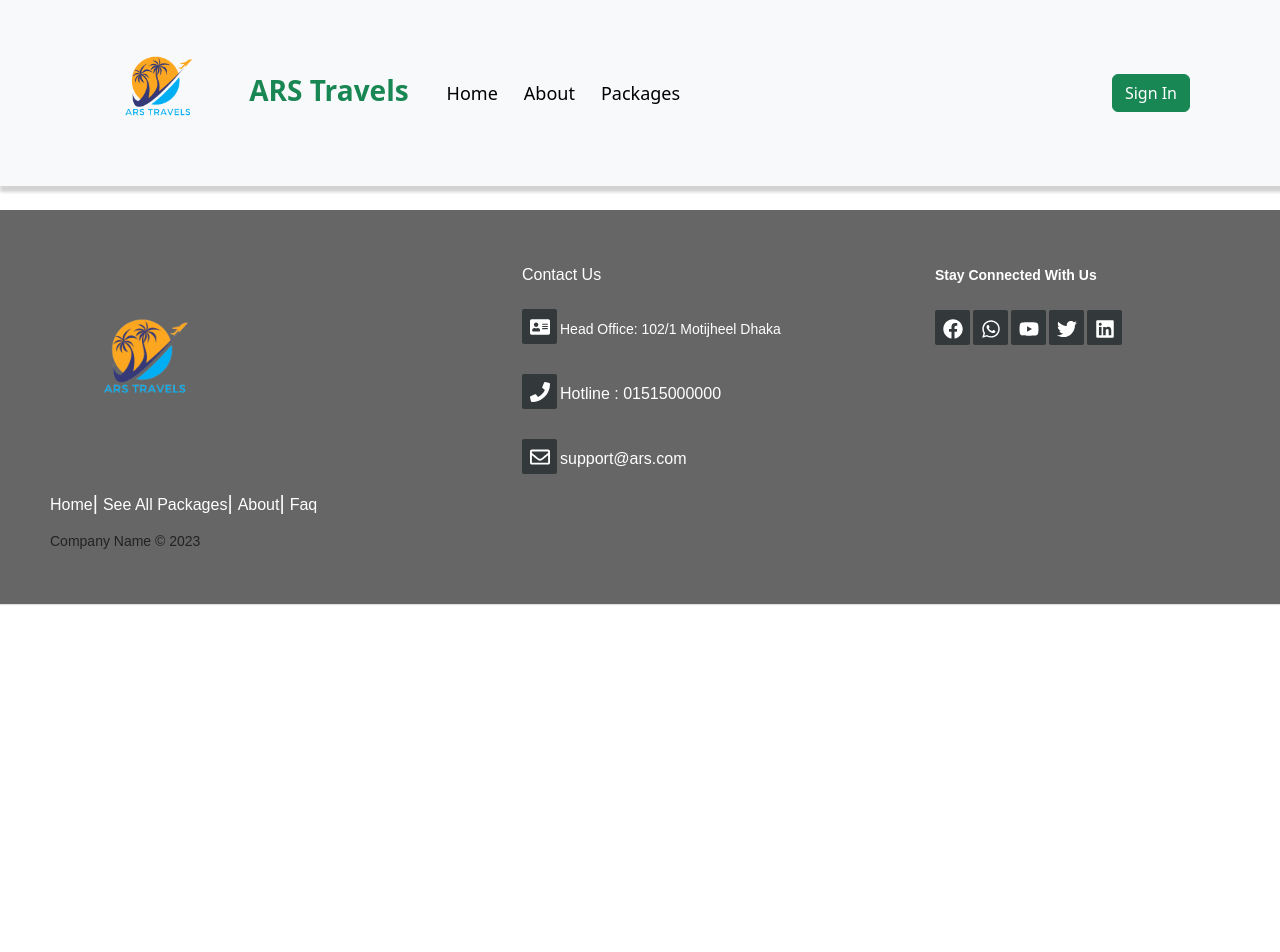
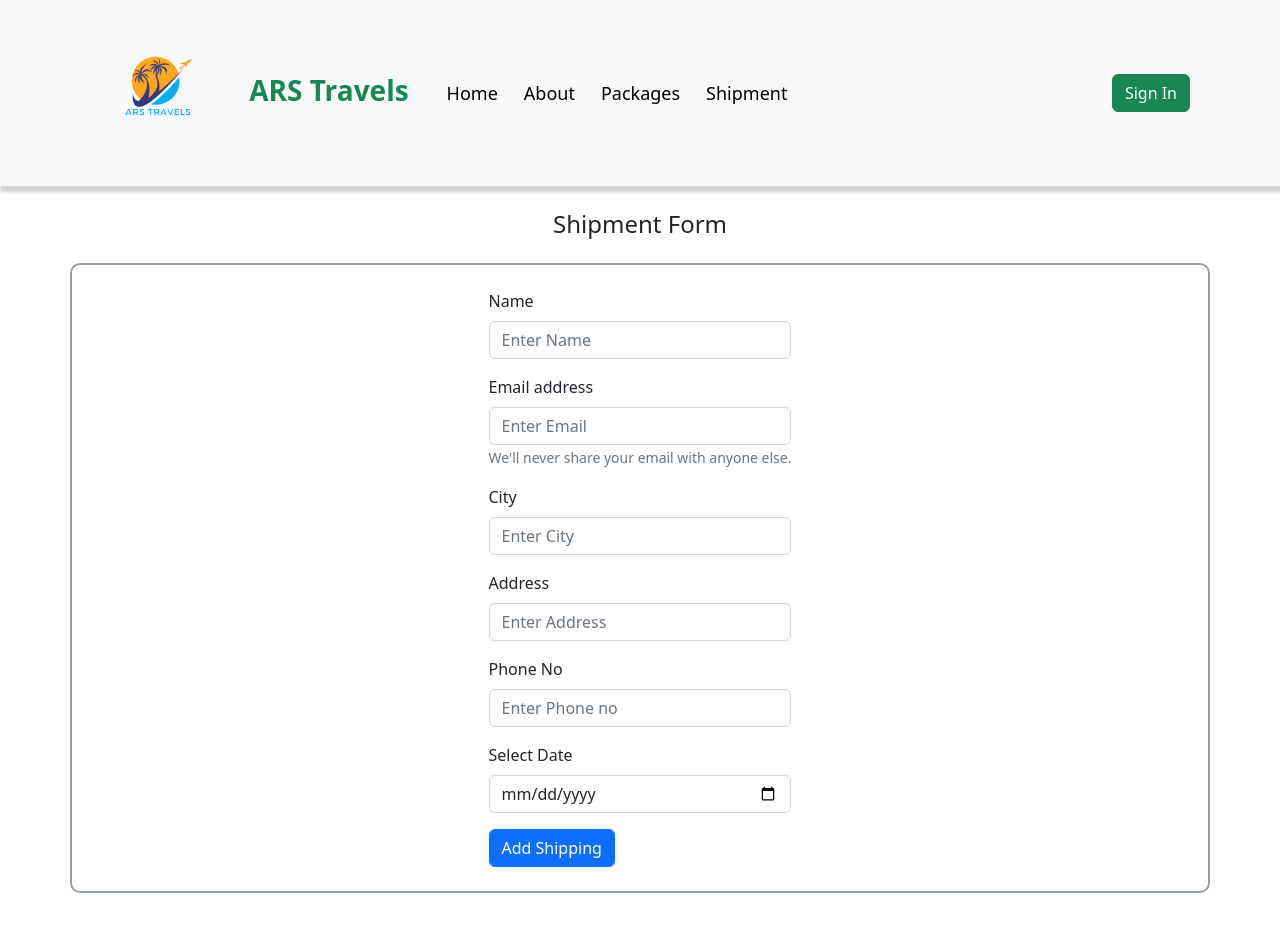
Before and after one commit to Sawom/ARS-Travels, a React (Create React App) app: page /shipment in a window 1280 px wide. Shown: the top 952 px of the page. Before the commit the page ends 800 px from the top, so only its background shows below. Built offline with nearby package versions, Linux system fonts and the light colour scheme; no server answers.

Commit message:
shipment added

```diff
--- a/package.json
+++ b/package.json
@@ -20,7 +20,7 @@
     "react-icons": "^4.8.0",
     "react-router-dom": "^6.2.2",
     "react-scripts": "5.0.0",
-    "react-toastify": "^9.1.1",
+    "react-toastify": "^9.1.2",
     "web-vitals": "^2.1.4"
   },
   "scripts": {
--- a/src/App.js
+++ b/src/App.js
@@ -9,6 +9,8 @@ import Footer from './Components/Shared/Footer/Footer';
 import About from './Components/About/About';
 import Register from './Components/Register/Register';
 import Login from './Components/Login/Login';
+import NotFound from './Components/NotFound/NotFound';
+import Shipment from './Components/Shipment/Shipment';
 
 function App() {
   return (
@@ -22,6 +24,8 @@ function App() {
         <Route path='/register' element={ <Register></Register> } ></Route>
         <Route path='/login' element={ <Login></Login> } ></Route>
         <Route path='packinfo/:id' element={ <PackageDetails></PackageDetails> } ></Route>
+        <Route path='/shipment' element={ <Shipment></Shipment> } ></Route>
+        <Route path='*' element={ <NotFound></NotFound> } ></Route>
       </Routes>
       <Footer></Footer>
     </div>
--- a/src/Components/Login/Login.js
+++ b/src/Components/Login/Login.js
@@ -1,8 +1,10 @@
 import { getAuth, sendPasswordResetEmail, signInWithEmailAndPassword } from 'firebase/auth';
 import React, { useState } from 'react';
-import { Button, Form } from 'react-bootstrap';
+import { Alert, Button, Form } from 'react-bootstrap';
 import { FaSignInAlt } from 'react-icons/fa';
 import { Link } from 'react-router-dom';
+import { toast, ToastContainer } from 'react-toastify';
+import 'react-toastify/dist/ReactToastify.css';
 import SocialLogin from '../SocialLogin/SocialLogin';
 import './Login.css'
 
@@ -18,11 +20,6 @@ const Login = () => {
     // password
     const handlePassword = event => {
         setPassword(event.target.value);
-    }
-    // reset password
-    const handleResetPassword = () => {
-        sendPasswordResetEmail(auth, email)
-        .then(result => { })
     }
     // handle login
     const handleLogin = (email, password)=>{
@@ -40,6 +37,17 @@ const Login = () => {
     const handleUserLogin = event =>{
         event.preventDefault();
         handleLogin(email, password);
+    }
+    // reset password
+    const resetPassword = async () => {
+        if (email) {
+            await sendPasswordResetEmail(auth, email)
+            .then(result =>{})
+            alert('email sent');
+        }
+        else{
+            alert('please enter your email address');
+        }
     }
 
     return (
@@ -69,6 +77,9 @@ const Login = () => {
                      <br />
                     <p>New to ARS Travels? <Link as={Link} className='txt' to="/register">Register Here</Link>  </p>
                     <SocialLogin></SocialLogin>
+                    {/* reset password */}
+                     <p>Forget Password? <button className='btn btn-link text-primary pe-auto text-decoration-none'
+             onClick={resetPassword}>Reset Password</button> </p>
                 </Form>
             </div>
         </div>
--- /dev/null
+++ b/src/Components/NotFound/NotFound.js
@@ -0,0 +1,14 @@
+import React from 'react';
+import not from '../../images/not.gif'
+
+const NotFound = () => {
+    return (
+        <div>
+            <br /> <br />
+            <img className='w-100' src={not} alt="" />
+            <br /> <br />
+        </div>
+    );
+};
+
+export default NotFound;
--- a/src/Components/Shared/Footer/Footer.js
+++ b/src/Components/Shared/Footer/Footer.js
@@ -13,7 +13,7 @@ const Footer = () => {
 				<img height={200} src={LOGO} alt="" />
 
 
-				<p class="footer-links">
+				<p className="footer-links">
 					<a href="#" className="link-1">Home</a>
 					<a href="#">See All Packages</a>
 					<a href="#">About</a>
--- a/src/Components/Shared/Header/Header.js
+++ b/src/Components/Shared/Header/Header.js
@@ -27,6 +27,7 @@ const Header = () => {
                             <Nav.Link as={Link} className='menue' to="home">Home</Nav.Link>
                             <Nav.Link as={Link} className='menue' to="about">About</Nav.Link>
                             <Nav.Link as={Link} className='menue' to="packages">Packages</Nav.Link>
+                            <Nav.Link as={Link} className='menue' to="shipment">Shipment</Nav.Link>
                         </Nav>
                         {/* 2 */}
                         <Nav>
--- /dev/null
+++ b/src/Components/Shipment/Shipment.js
@@ -0,0 +1,141 @@
+import React, { useEffect, useState } from 'react';
+import { Button, Form, ListGroup } from 'react-bootstrap';
+import { Link } from 'react-router-dom';
+
+const Shipment = () => {
+    const [error, setError] = useState('');
+    const [shipment , setShipment] = useState({});
+    // date picker
+    const [date, setDate] = useState();
+    // shipment info loading
+    const [info, setInfo] = useState([]);
+     useEffect(()=>{
+        fetch('http://localhost:5000/shipment')
+        .then(res => res.json())
+        .then(data => setInfo(data));
+    }, []) // end
+
+    // input from form
+    const handleInput = event =>{
+        const field = event.target.name;
+        const value = event.target.value;
+        const newShipment = {...shipment};
+        newShipment[field] = value;
+        setShipment(newShipment);
+    }
+
+     // add data shipment
+    const handleAddShipment = (event) =>{
+        event.preventDefault();
+        console.log(shipment);
+        fetch(`http://localhost:5000/shipment`, {
+            method : 'POST',
+            headers: {
+                'content-type' : 'application/json'
+            },
+            body: JSON.stringify(shipment)
+        } )
+        .then(res => res.json())
+        .then(data =>{
+           if(data.acknowledged){
+                alert('user added');
+                const refresh = window.location.reload(true);
+                event.target.reset();
+           }
+
+        })
+    }
+     // delete
+    const handleDelete = id=> {
+        const agree = window.confirm(`are you sure want to delete: ${id}`);
+        if(agree){
+            fetch(`http://localhost:5000/shipment/${id}`, {
+                method: 'DELETE'
+            })
+            .then(res => res.json())
+            .then(data =>{
+                if(data.deletedCount > 0){
+                    alert('deleted successfully!');
+                    const remainingShipment = info.filter(inf => inf._id !== id );
+                    setInfo(remainingShipment);
+                }
+            })
+        }
+    }
+
+    return (
+        <div>
+            <h4 className='App my-4'>Shipment Form</h4>
+            <div className='container my-4 center' >
+                <Form onSubmit={handleAddShipment} className='my-4'>
+                    {/* name */}
+                    <Form.Group className="mb-3" controlId="formBasicText">
+                        <Form.Label>Name</Form.Label>
+                        <Form.Control  onChange={handleInput} required  name="name" type="text" placeholder="Enter Name" />
+                    </Form.Group>
+                    {/* email */}
+                    <Form.Group className="mb-3" controlId="formBasicEmail">
+                        <Form.Label>Email address</Form.Label>
+                        <Form.Control onChange={handleInput} required type="email" name="email" placeholder="Enter Email" />
+                        <Form.Text className="text-muted">
+                        We'll never share your email with anyone else.
+                        </Form.Text>
+                    </Form.Group>
+                    {/* city */}
+                    <Form.Group className="mb-3" controlId="formBasicText">
+                        <Form.Label>City</Form.Label>
+                        <Form.Control onChange={handleInput} required  name="city" type="text" placeholder="Enter City" />
+                    </Form.Group>
+                    {/* address */}
+                    <Form.Group className="mb-3" controlId="formBasicText">
+                        <Form.Label> Address </Form.Label>
+                        <Form.Control onChange={handleInput} required  name="address" type="text" placeholder="Enter Address" />
+                    </Form.Group>
+                    {/* phone no */}
+                    <Form.Group className="mb-3" controlId="formBasicText">
+                        <Form.Label>Phone No</Form.Label>
+                        <Form.Control onChange={handleInput} required name="phoneno" type="number" placeholder="Enter Phone no" />
+                    </Form.Group>
+                    {/* date */}
+                    <Form.Group className="mb-3" controlId="formBasicText">
+                        <Form.Label>Select Date</Form.Label>
+                        <Form.Control onChange={handleInput} required name="date" type="date"  placeholder="Enter date" />
+                    </Form.Group>
+                    {/* button */}
+                    <Button variant="primary" type="submit">
+                        Add Shipping
+                    </Button>
+                </Form>
+            </div>
+            <br /><br />
+            <h2 className='app' >Shipment information</h2>
+            {/* showing shipment info */}
+            <div className='container'>
+                {
+                    info.map( shipInfo =>  <ListGroup as="ol" key={shipInfo._id}>
+                        <ListGroup.Item
+                            as="li"
+                            className="d-flex justify-content-between align-items-start"
+                        >
+                            <div className="ms-2 me-auto">
+                            <div className="fw-bold">Name: {shipInfo.name} </div>
+                             <p>Email: {shipInfo.email} </p>
+                             <p>City: {shipInfo.city} </p>
+                             <p>Address: {shipInfo.address} </p>
+                             <p> Phone: {shipInfo.phoneno }</p>
+                             <p> Date: {shipInfo.date} </p>
+                              <Link to={`/shipment/update/${shipInfo._id}`} >
+                                    <Button variant="success" size='sm' >Update</Button>
+                              </Link>
+                            <Button className='mx-3' size='sm' variant="danger" onClick={ ()=> handleDelete(shipInfo._id)} >X Delete</Button>
+                            </div>
+                        </ListGroup.Item>
+                        <br />
+                    </ListGroup> )
+                }
+            </div>
+        </div>
+    );
+};
+
+export default Shipment;
```
Also changed, not shown: src/Components/RequireAuth/RequireAuth.js (added, +16 -0 lines), 1 other file (tests, documents, lock files or other folders).
